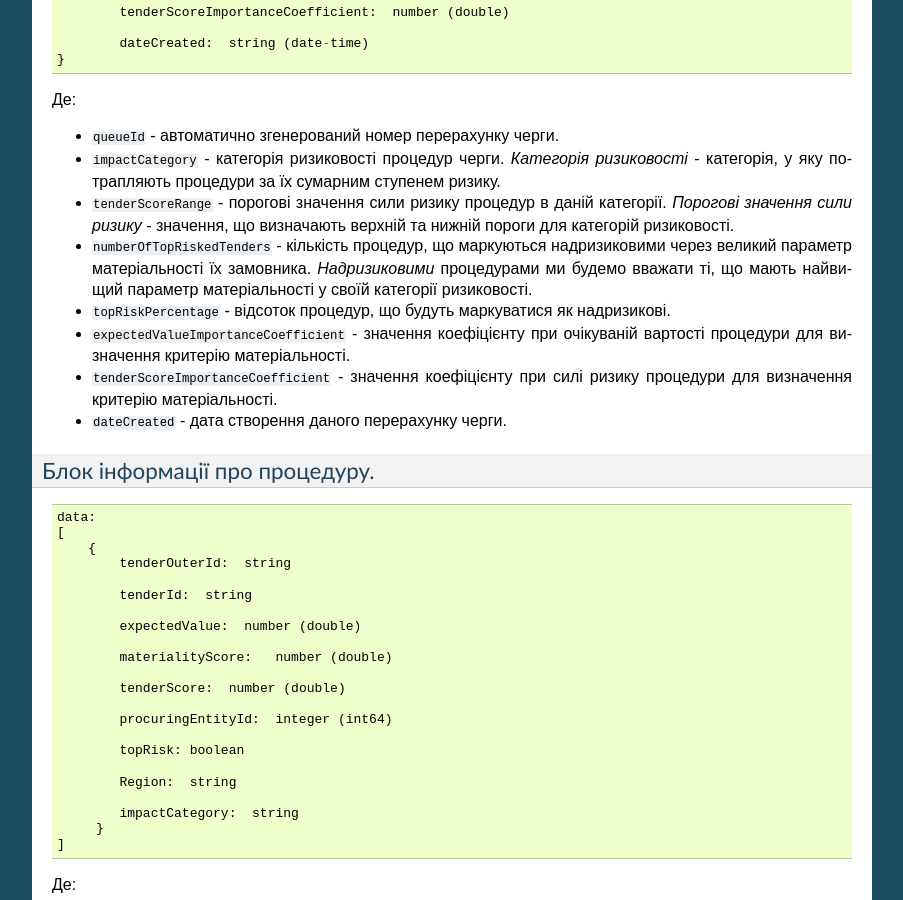
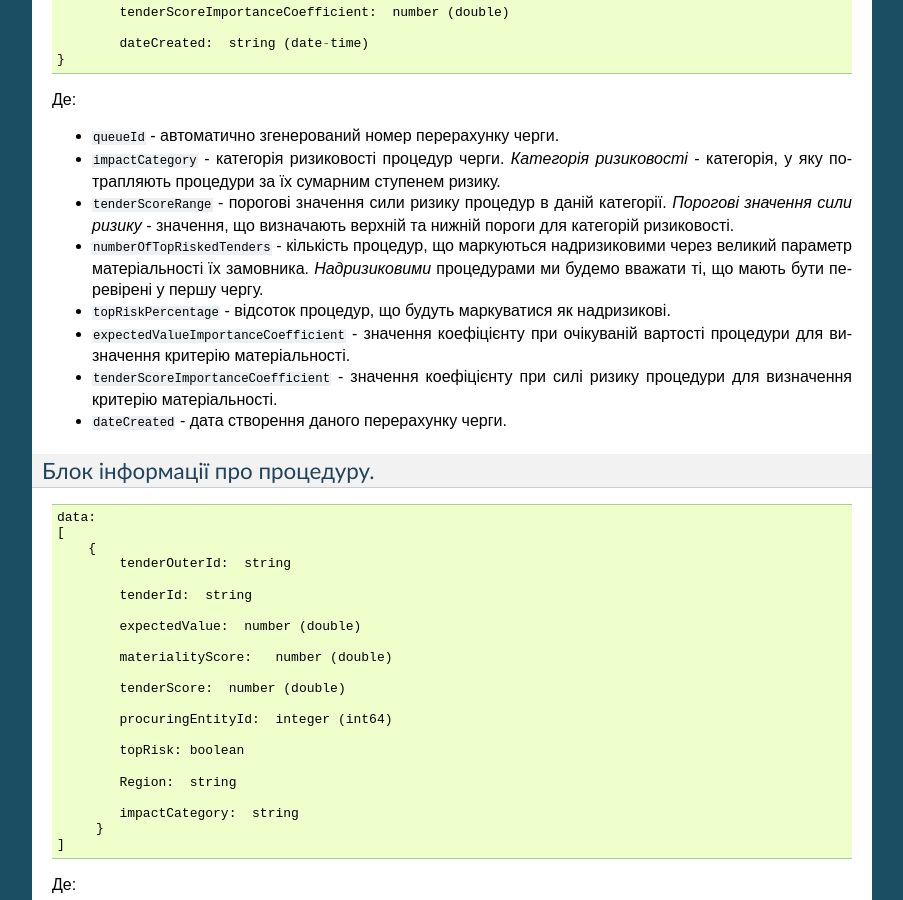
Before and after one commit to DataPathAnalytics/indicators-queue, a Sphinx documentation site: the page built from docs/api_queue.rst, in a window 1280 px wide and 900 px high, scrolled down 2093 px. Shown: the whole window, without its empty margins (198-1101 px from the left). Built offline with Sphinx 7.4.7, drawn with Linux system fonts in a browser that asks for light colours.

Commit message:
Update api_queue.rst

```diff
--- a/docs/api_queue.rst
+++ b/docs/api_queue.rst
@@ -131,7 +131,7 @@
 
 -  ``tenderScoreRange`` - порогові значення сили ризику процедур в даній категорії. *Порогові значення сили ризику* - значення, що визначають верхній та нижній пороги для категорій ризиковості.
 
--  ``numberOfTopRiskedTenders`` - кількість процедур, що маркуються надризиковими через великий параметр матеріальності їх  замовника. *Надризиковими* процедурами ми будемо вважати ті, що мають найвищий параметр матеріальності у своїй категорії ризиковості.
+-  ``numberOfTopRiskedTenders`` - кількість процедур, що маркуються надризиковими через великий параметр матеріальності їх  замовника. *Надризиковими* процедурами ми будемо вважати ті, що мають бути перевірені у першу чергу.
 
 -  ``topRiskPercentage`` - відсоток процедур, що будуть маркуватися як надризикові.
 
```
